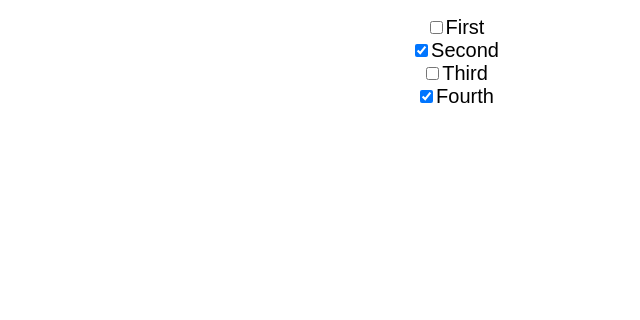
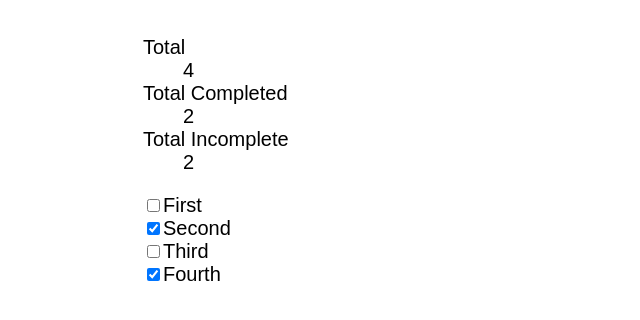
Before and after one commit to Gurenax/emoji-dos, a React (Create React App) app: page / in a window 1280 px wide. Shown: the top 320 px of the page, without its empty margins (185-825 px from the left). Built offline with nearby package versions, Linux system fonts and the light colour scheme.

Commit message:
Refactor state toggling

```diff
--- a/src/App.css
+++ b/src/App.css
@@ -1,5 +1,8 @@
 .App {
-  text-align: center;
+  text-align: left;
+  margin-left: auto;
+  margin-right: auto;
+  width: 50%;
 }
 /*
 .App-logo {
--- a/src/App.js
+++ b/src/App.js
@@ -55,24 +55,51 @@ class App extends Component {
         }
       })
 
-      // Get curent items
-      const items = prevState.items
-      // Find the item with the particular 'index'
-      const item = items[index]
-      // Toggle completed: f -> t, t -> f
-      item.completed = !item.completed
+      // // Get curent items
+      // const items = prevState.items
+      // // Find the item with the particular 'index'
+      // const item = items[index]
+      // // Toggle completed: f -> t, t -> f
+      // item.completed = !item.completed
+      // // Return the changes we have
+      // return {
+      //   items: items
+      // }
+
       // Return the changes we have
       return {
-        items: items
+        items: afterItems
       }
     })
   }
 
   render() {
     const items = this.state.items
+    const total = items.length
+
+    let totalCompleted = 0
+    let totalIncomplete = 0
+    items.map( item => {
+      if( item.completed ) {
+        totalCompleted += 1
+      }
+      else {
+        totalIncomplete += 1
+      }
+    })
 
     return (
       <div className="App">
+        <dl>
+          <dt>Total</dt>
+          <dd>{ total }</dd>
+
+          <dt>Total Completed</dt>
+          <dd>{ totalCompleted }</dd>
+
+          <dt>Total Incomplete</dt>
+          <dd>{ totalIncomplete }</dd>
+        </dl>
         {
           items.map( (item, index) => (
             <TodoItem
```
Lines whose indentation alone changed are shown as unchanged.
